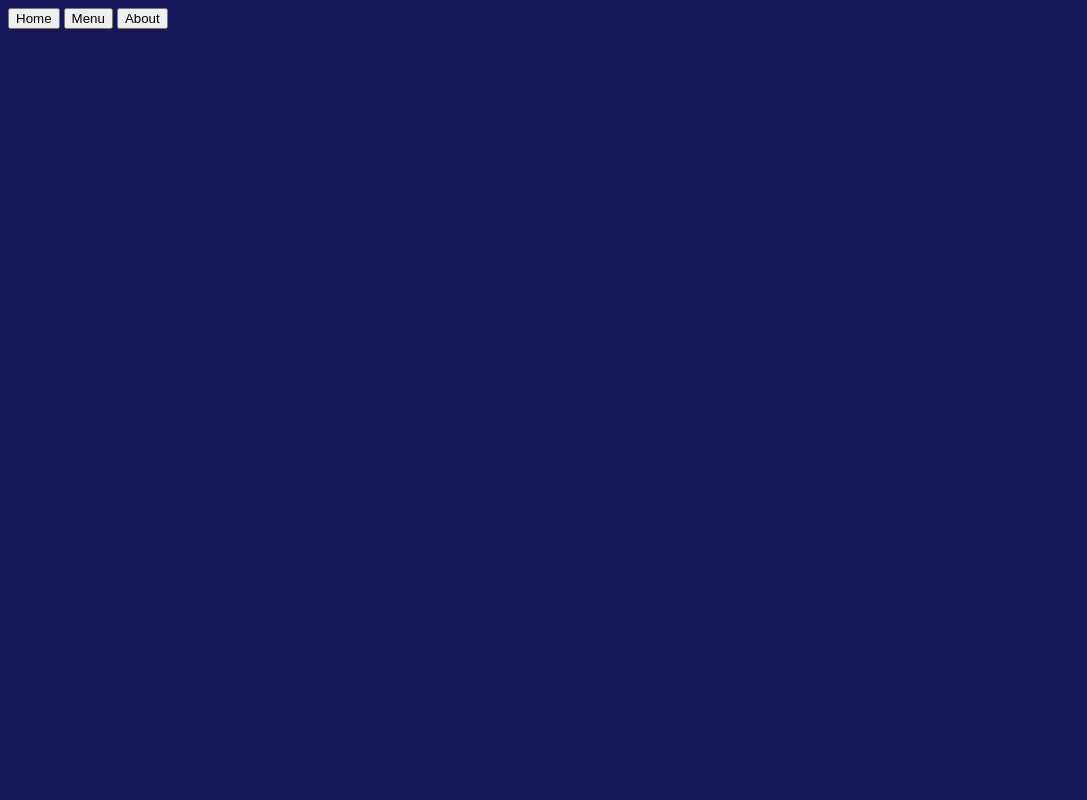
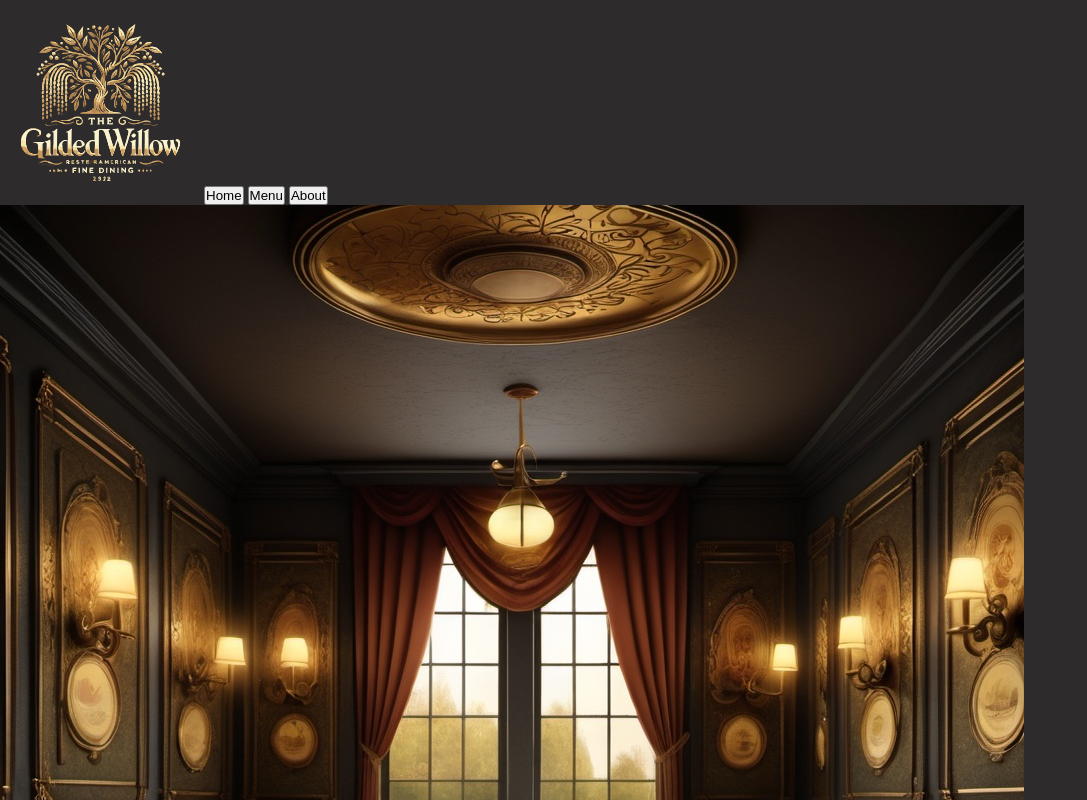
Before and after one commit to ebrahiemfrancis741/restaurant-page, a website built with webpack: page src/template.html in a window 1280 px wide. Shown: the top 800 px of the page, without its empty margins (0-1087 px from the left). Built offline with nearby package versions, Linux system fonts and the light colour scheme.

Commit message:
Update webpack.config to be able to use images

```diff
--- a/package.json
+++ b/package.json
@@ -11,6 +11,7 @@
   "license": "ISC",
   "devDependencies": {
     "css-loader": "^7.1.2",
+    "html-loader": "^5.1.0",
     "html-webpack-plugin": "^5.6.3",
     "style-loader": "^4.0.0",
     "webpack": "^5.97.1",
--- a/src/styles.css
+++ b/src/styles.css
@@ -1,4 +1,23 @@
+
+*{
+  margin: 0;
+  padding: 0;
+  box-sizing: border-box;
+}
 
 :root{
-  background-color: rgb(22, 22, 90);
+  background-color: #2d2b2c;
 }
+
+header {
+
+  >nav{
+
+    >img{
+
+      &.logo{
+        width: 200px;
+      }
+    }
+  }
+}
--- a/src/template.html
+++ b/src/template.html
@@ -8,11 +8,14 @@
 <body>
   <header>
     <nav>
+      <img class="logo" src="img/restaurant-logo.svg">
       <button type="button">Home</button>
       <button type="button">Menu</button>
       <button type="button">About</button>
     </nav>
   </header>
-  <div id="content"></div>
+  <div id="content">
+    <img src="img/home1.jpg">
+  </div>
 </body>
 </html>
--- a/webpack.config.js
+++ b/webpack.config.js
@@ -21,6 +21,10 @@ module.exports = {
       {
         test: /\.css$/i,
         use: ["style-loader", "css-loader"],
+      },
+      {
+        test: /\.html$/i,
+        loader: "html-loader",
       }
     ]
   }
```
Also changed, not shown: src/img/home1.jpg (added), src/img/restaurant-logo.svg (added), 1 other file.
